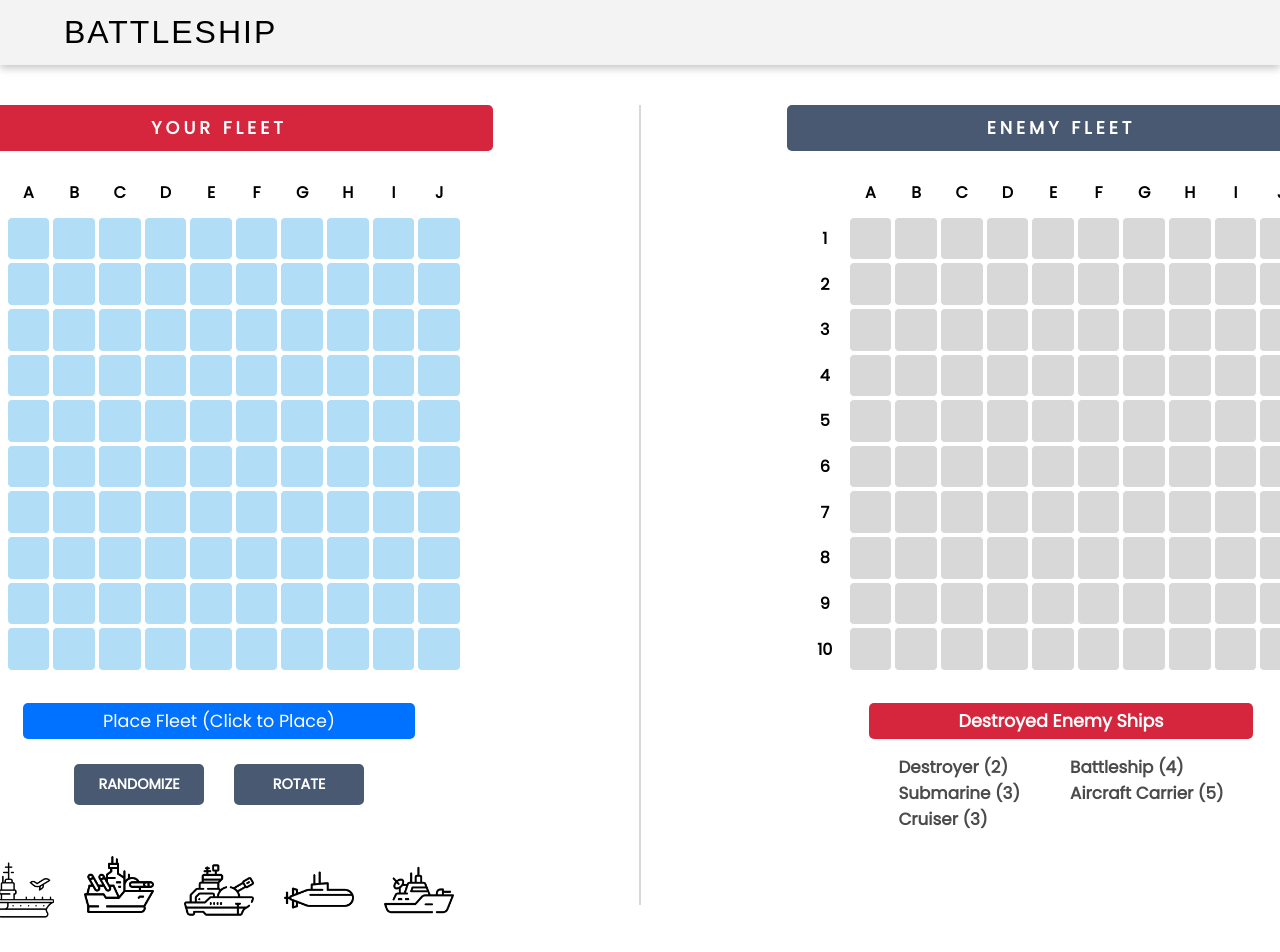
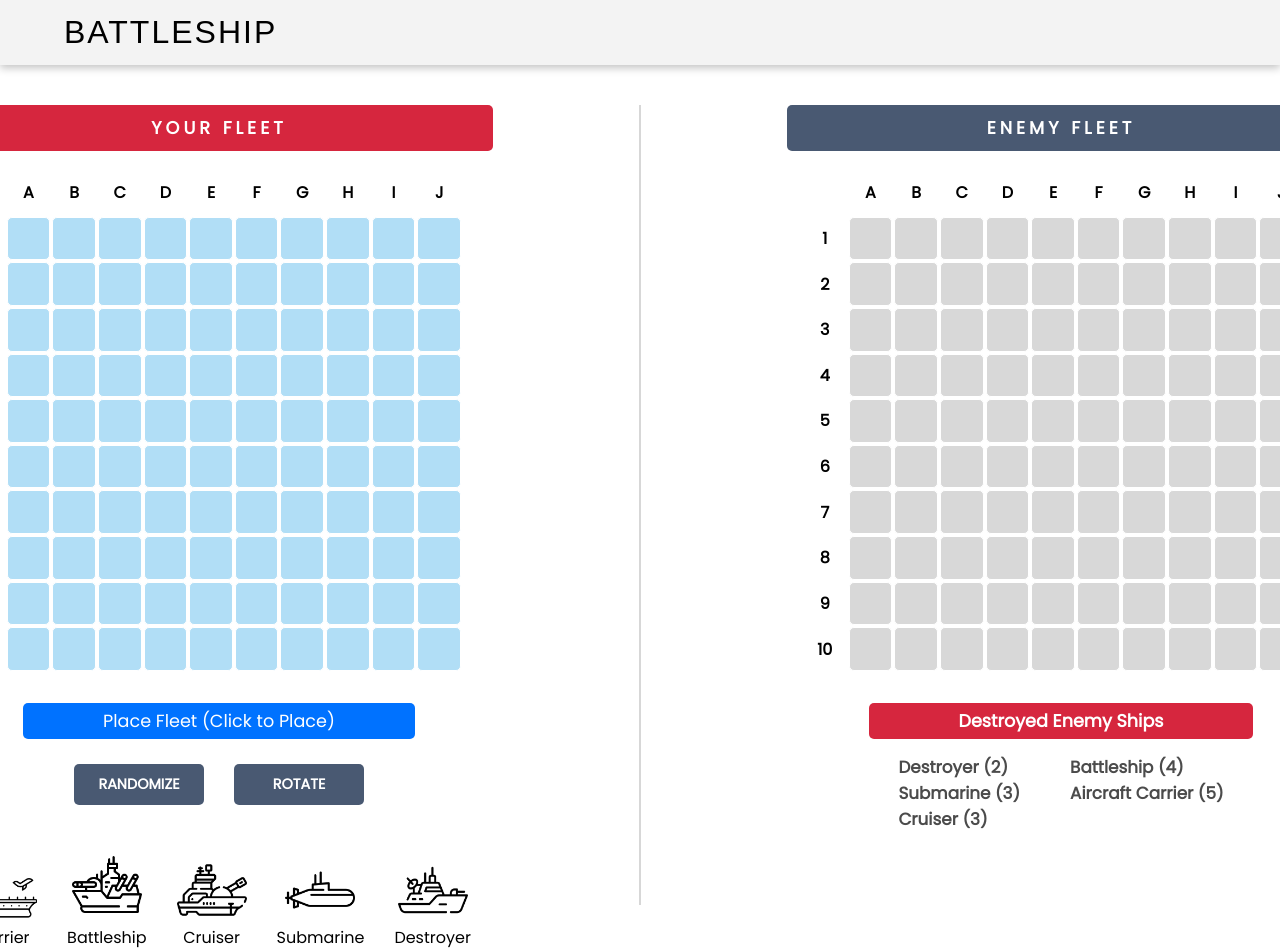
Before and after one commit to Eternum101/battleship-game, a React (Vite) app: page / in a window 1280 px wide. Shown: the top 952 px of the page. Built offline with nearby package versions, Linux system fonts and the light colour scheme; a web font is replaced by a local one.

Commit message:
Modified Layout in Ship.jsx Modified Styling in ships.css Fixed Rotate Bug in GameController.jsx

```diff
--- a/src/components/GameController.jsx
+++ b/src/components/GameController.jsx
@@ -80,12 +80,12 @@ export const GameController = () => {
     setCurrentlyPlacing(null);
   };
 
-  const rotateShip = (event) => {
+  const rotateShip = () => {
     if (currentlyPlacing != null) {
       setCurrentlyPlacing({
         ...currentlyPlacing,
         orientation:
-          currentlyPlacing.orientation === 'vertical' ? 'horizontal' : 'horizontal',
+          currentlyPlacing.orientation === 'vertical' ? 'horizontal' : 'vertical',
       });
     }
   };
--- a/src/components/Ship.jsx
+++ b/src/components/Ship.jsx
@@ -20,6 +20,7 @@ export const Ship = ({
   isCurrentlyPlacing,
 }) => {
   let ship = availableShips.find((item) => item.name === shipName);
+  const capitalizedShipName = shipName.charAt(0).toUpperCase() + shipName.slice(1);
 
   return (
     <div
@@ -31,8 +32,9 @@ export const Ship = ({
       <img
         src={shipImages[shipName]}
         alt={`${shipName}`}
-        className={`ship-image ${shipName === 'battleship' ? 'battleship-image' : ''}`}
+        className="ship-image black-ship"
       />
+      <div className="ship-name">{capitalizedShipName}</div>
     </div>
   );
 };
--- a/src/styles/ships.css
+++ b/src/styles/ships.css
@@ -14,6 +14,7 @@
 
 .replica {
   display: flex;
+  flex-direction: column;
   align-items: center;
   justify-content: space-between;
   border-radius: 10px;
@@ -22,6 +23,10 @@
   width: fit-content;
   cursor: pointer;
   transition: all 150ms ease-in-out;
+}
+
+.replica:hover {
+  filter: brightness(0) saturate(100%) invert(22%) sepia(100%) saturate(7488%) hue-rotate(0deg) brightness(96%) contrast(105%);
 }
 
 .replica:active {
@@ -64,10 +69,6 @@ li {
 .ship-image {
   width: 70px;
   height: 100%;
-}
-
-.ship-image:hover {
-  filter: brightness(0) saturate(100%) invert(22%) sepia(100%) saturate(7488%) hue-rotate(0deg) brightness(96%) contrast(105%);
 }
 
 .battleship-image {
```
